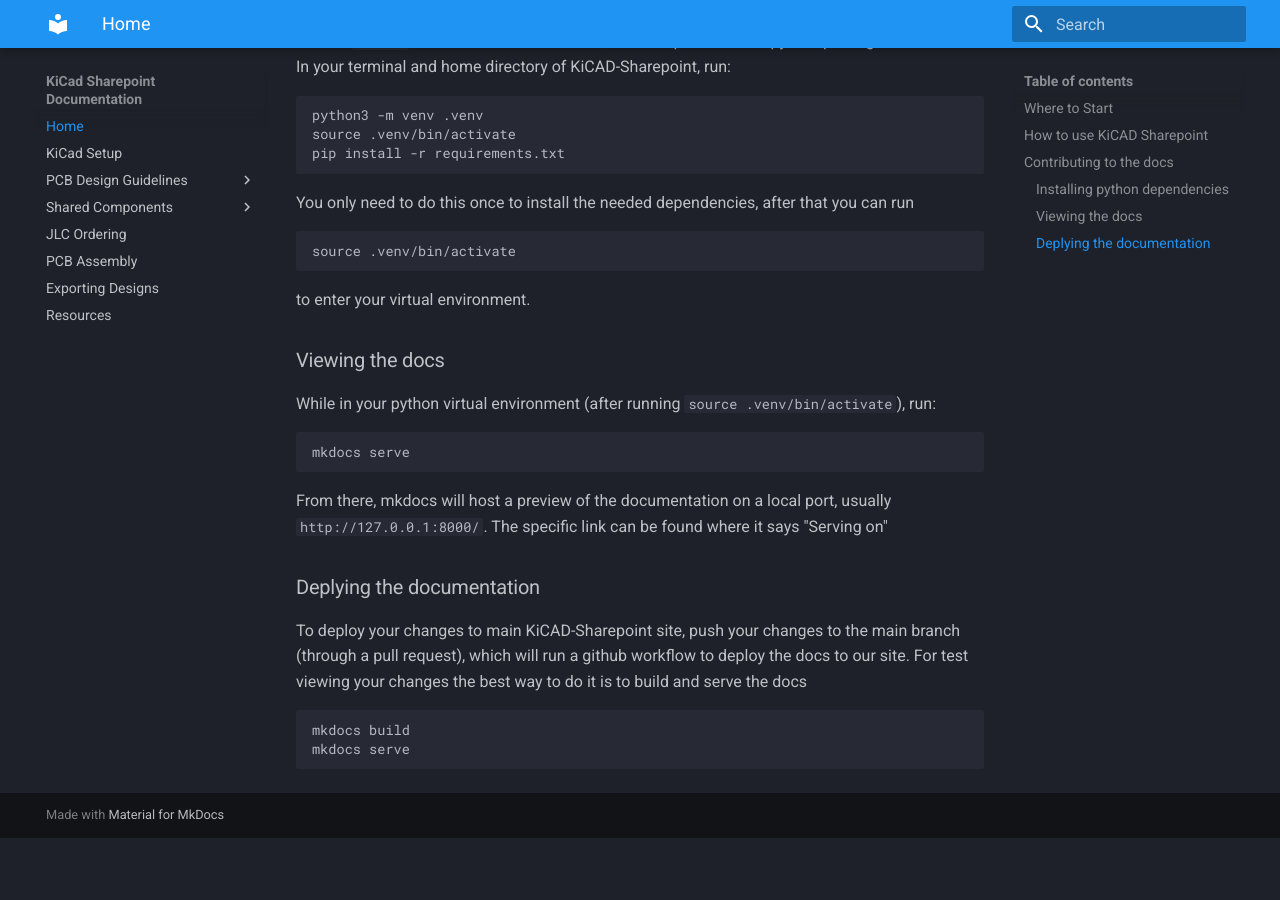
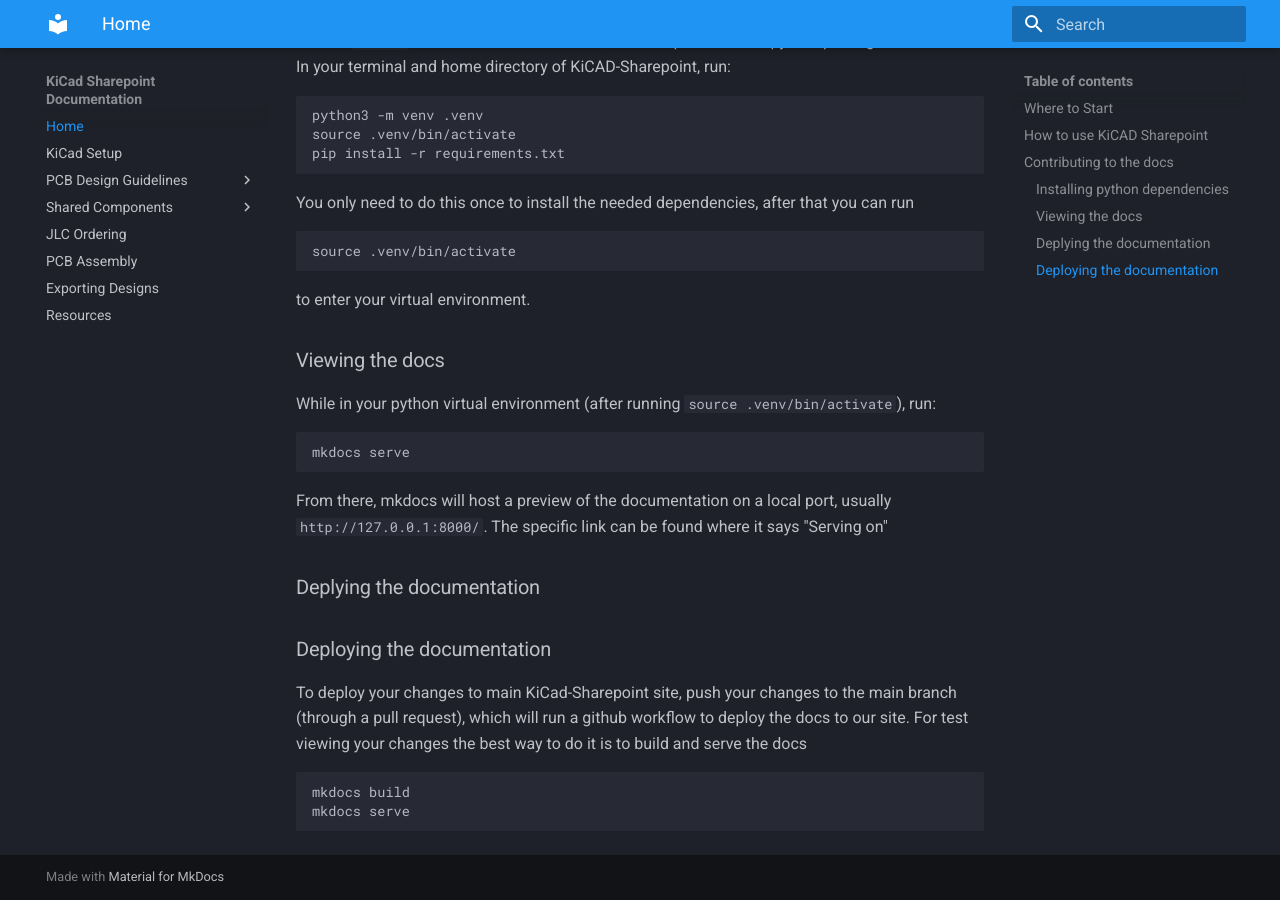
Before and after one commit to lhr-solar/KiCAD-Sharepoint, an MkDocs documentation site: the page built from docs/README.md, in a window 1280 px wide and 900 px high, scrolled down 835 px. Built offline with MkDocs 1.6.1 and Material for MkDocs 9.7.7, drawn with Linux system fonts in a browser that asks for light colours; before the commit the page ends 1673 px from its top, so only the background shows below that.

Commit message:
gemini suggestion
Co-authored-by: gemini-code-assist[bot] <176961590+gemini-code-assist[bot]@users.noreply.github.com>

````diff
--- a/docs/README.md
+++ b/docs/README.md
@@ -34,7 +34,8 @@ mkdocs serve
 From there, mkdocs will host a preview of the documentation on a local port, usually ```http://127.0.0.1:8000/```. The specific link can be found where it says "Serving on"
 
 ### Deplying the documentation
-To deploy your changes to main KiCAD-Sharepoint site, push your changes to the main branch (through a pull request), which will run a github workflow to deploy the docs to our site. For test viewing your changes the best way to do it is to build and serve the docs
+### Deploying the documentation
+To deploy your changes to main KiCad-Sharepoint site, push your changes to the main branch (through a pull request), which will run a github workflow to deploy the docs to our site. For test viewing your changes the best way to do it is to build and serve the docs
 ```sh
 mkdocs build
 mkdocs serve
````
